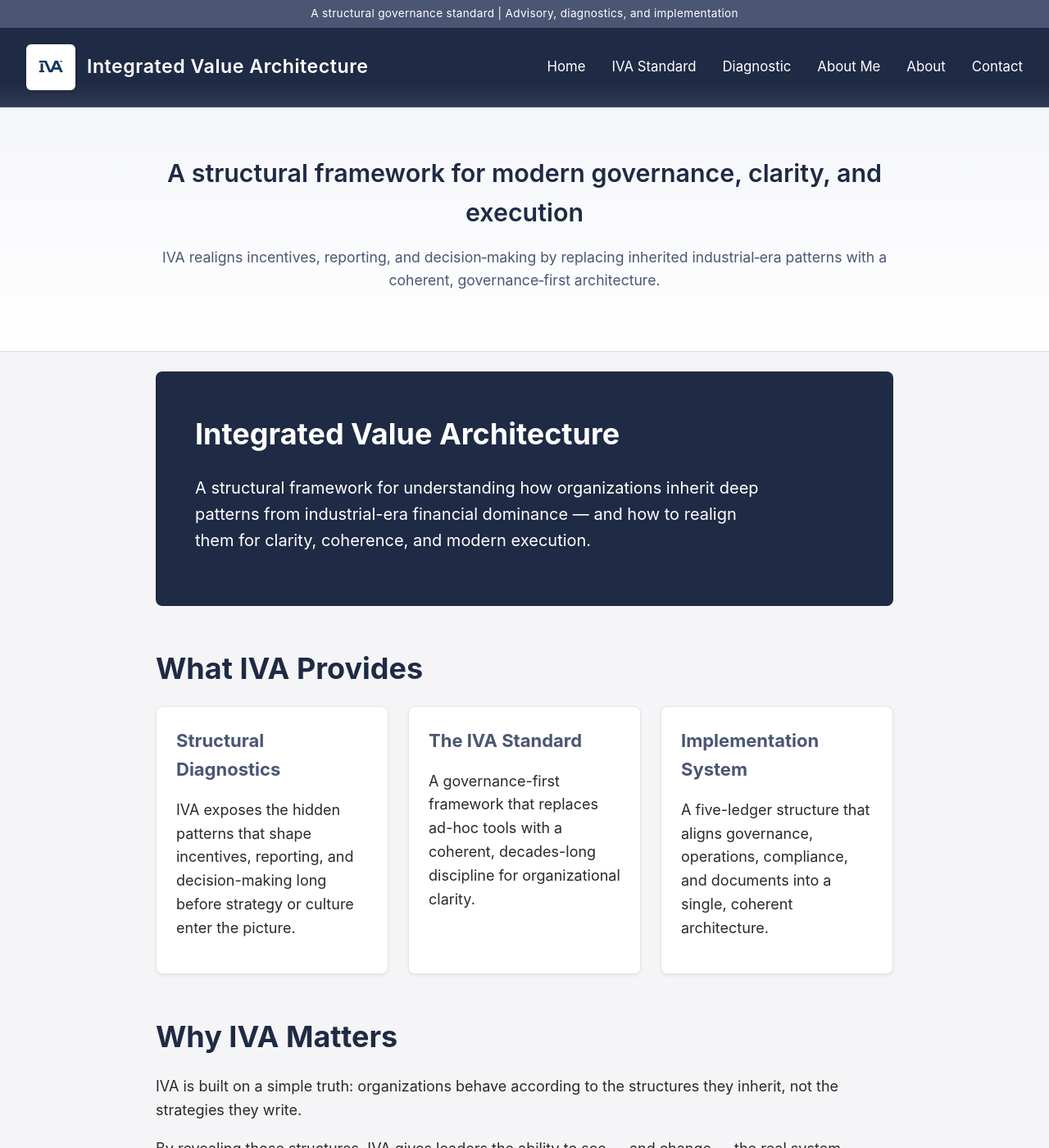
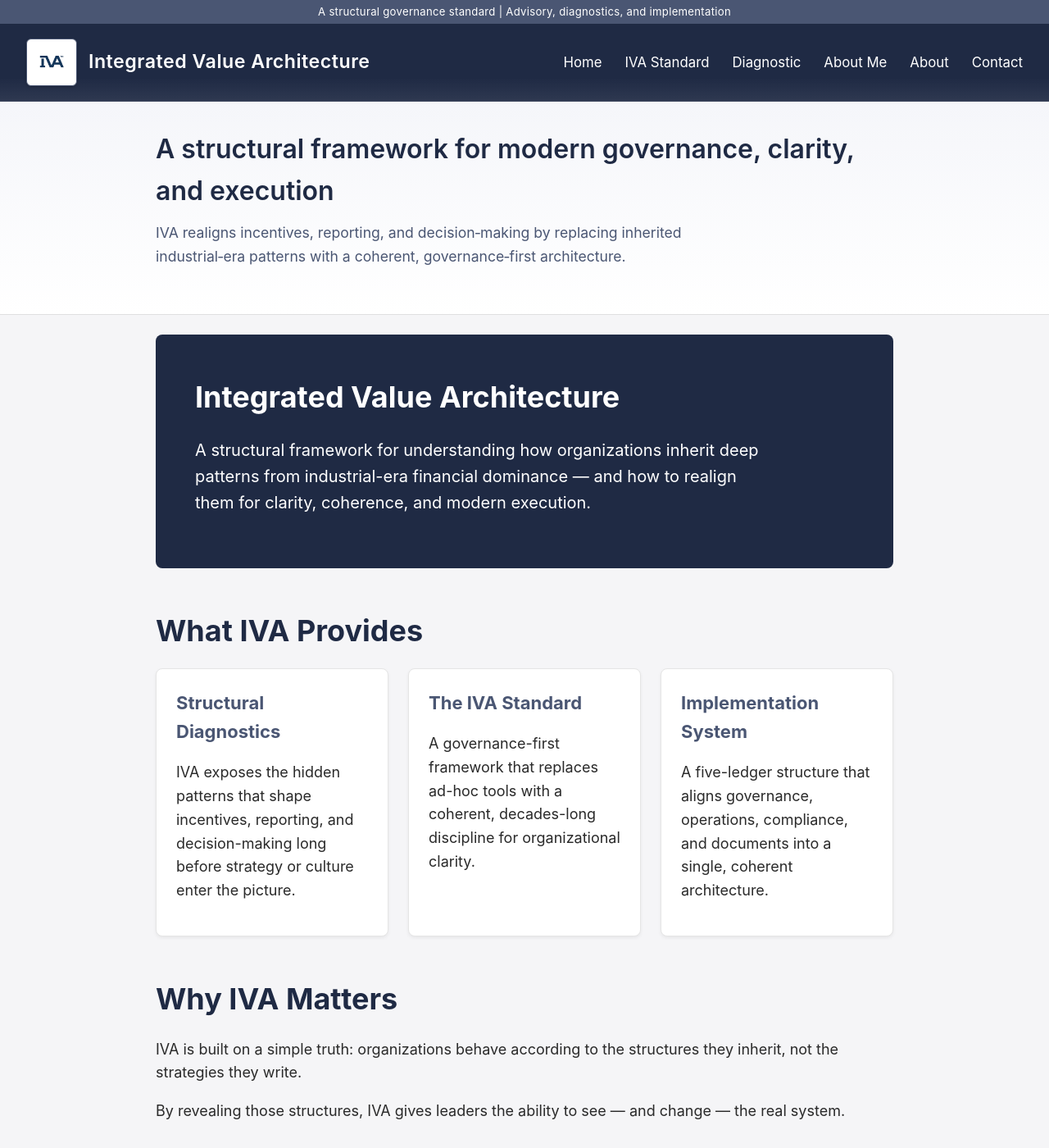
Before and after one commit to efost7873/integratedvaluearchitecture.com, a Jekyll site: the page built from index.md, in a window 1280 px wide and 1400 px high. Shown: the whole window at 82% size. Built offline with Jekyll 4.4.1, drawn with Linux system fonts in a browser that asks for light colours.

Commit message:
Update header.html

```diff
--- a/_includes/header.html
+++ b/_includes/header.html
@@ -1,5 +1,5 @@
 <!-- Identity Bar -->
-<div style="background: #4A5673; color: white; font-size: 0.85rem; padding: 6px 32px; text-align: center; letter-spacing: 0.3px;">
+<div style="background: #4A5673; color: white; font-size: 0.82rem; padding: 4px 32px; text-align: center; letter-spacing: 0.3px;">
   A structural governance standard | Advisory, diagnostics, and implementation
 </div>
 
@@ -12,14 +12,14 @@
   border-bottom: 1px solid rgba(255,255,255,0.15);
 ">
 
-  <div style="display: flex; justify-content: space-between; align-items: center; padding: 20px 32px; flex-wrap: wrap; gap: 16px;">
+  <div style="display: flex; justify-content: space-between; align-items: center; padding: 18px 32px; flex-wrap: wrap; gap: 16px;">
 
     <!-- Logo + Identity -->
     <div style="display: flex; align-items: center; gap: 14px;">
       <img
         src="{{ site.baseurl }}/assets/images/tmlogo.png"
         alt="IVA Logo"
-        style="height: 44px; background: white; padding: 6px 8px; border-radius: 6px; box-shadow: 0 1px 3px rgba(0,0,0,0.25);"
+        style="height: 44px; background: white; padding: 6px 8px; border-radius: 6px; border: 1px solid #4A5673; box-shadow: 0 1px 3px rgba(0,0,0,0.25);"
       >
       <div style="color: white; font-size: 1.45rem; font-weight: 600; letter-spacing: 0.5px;">
         Integrated Value Architecture
@@ -32,24 +32,33 @@
     </div>
 
     <!-- Navigation -->
-    <nav id="iva-nav" style="display: flex; gap: 32px; font-size: 1.05rem; font-weight: 400;">
-      <a href="{{ site.baseurl }}/" style="color: white; text-decoration: none; transition: opacity 0.2s;">Home</a>
-      <a href="{{ site.baseurl }}/standard" style="color: white; text-decoration: none; transition: opacity 0.2s;">IVA Standard</a>
-      <a href="{{ site.baseurl }}/diagnostic" style="color: white; text-decoration: none; transition: opacity 0.2s;">Diagnostic</a>
-      <a href="{{ site.baseurl }}/about-me" style="color: white; text-decoration: none; transition: opacity 0.2s;">About Me</a>
-      <a href="{{ site.baseurl }}/about" style="color: white; text-decoration: none; transition: opacity 0.2s;">About</a>
-      <a href="{{ site.baseurl }}/contact" style="color: white; text-decoration: none; transition: opacity 0.2s;">Contact</a>
+    <nav id="iva-nav" style="display: flex; gap: 28px; font-size: 1.05rem; font-weight: 400;">
+      <a class="iva-link" href="{{ site.baseurl }}/" style="color: white; text-decoration: none; position: relative;">Home</a>
+      <a class="iva-link" href="{{ site.baseurl }}/standard" style="color: white; text-decoration: none; position: relative;">IVA Standard</a>
+      <a class="iva-link" href="{{ site.baseurl }}/diagnostic" style="color: white; text-decoration: none; position: relative;">Diagnostic</a>
+      <a class="iva-link" href="{{ site.baseurl }}/about-me" style="color: white; text-decoration: none; position: relative;">About Me</a>
+      <a class="iva-link" href="{{ site.baseurl }}/about" style="color: white; text-decoration: none; position: relative;">About</a>
+      <a class="iva-link" href="{{ site.baseurl }}/contact" style="color: white; text-decoration: none; position: relative;">Contact</a>
     </nav>
 
   </div>
 
-  <!-- Hover Animation Script -->
-  <script>
-    document.querySelectorAll('#iva-nav a').forEach(link => {
-      link.addEventListener('mouseover', () => link.style.opacity = '0.65');
-      link.addEventListener('mouseout', () => link.style.opacity = '1');
-    });
-  </script>
+  <!-- Hover underline animation -->
+  <style>
+    .iva-link::after {
+      content: "";
+      position: absolute;
+      left: 0;
+      bottom: -4px;
+      width: 0;
+      height: 2px;
+      background: white;
+      transition: width 0.25s ease;
+    }
+    .iva-link:hover::after {
+      width: 100%;
+    }
+  </style>
 
   <!-- Mobile behavior -->
   <script>
@@ -82,17 +91,17 @@
 
 </header>
 
-<!-- Hero Band -->
+<!-- Hero Band (left-aligned, modern) -->
 <div style="
   background: linear-gradient(180deg, #F5F6FA 0%, #FFFFFF 100%);
-  padding: 56px 32px;
+  padding: 32px 32px 40px;
   border-bottom: 1px solid #E0E0E0;
 ">
-  <div style="max-width: 900px; margin: 0 auto; text-align: center;">
-    <h2 style="margin: 0; font-size: 1.9rem; color: #1F2A44; font-weight: 600;">
+  <div style="max-width: 900px; margin: 0 auto; text-align: left;">
+    <h2 style="margin: 0; font-size: 2rem; color: #1F2A44; font-weight: 600;">
       A structural framework for modern governance, clarity, and execution
     </h2>
-    <p style="margin-top: 16px; font-size: 1.1rem; color: #4A5673; line-height: 1.6;">
+    <p style="margin-top: 12px; font-size: 1.1rem; color: #4A5673; line-height: 1.6; max-width: 700px;">
       IVA realigns incentives, reporting, and decision‑making by replacing inherited industrial‑era patterns with a coherent, governance‑first architecture.
     </p>
   </div>
```
Also changed, not shown: other parts of _includes/header.html (+1 -1 lines).
